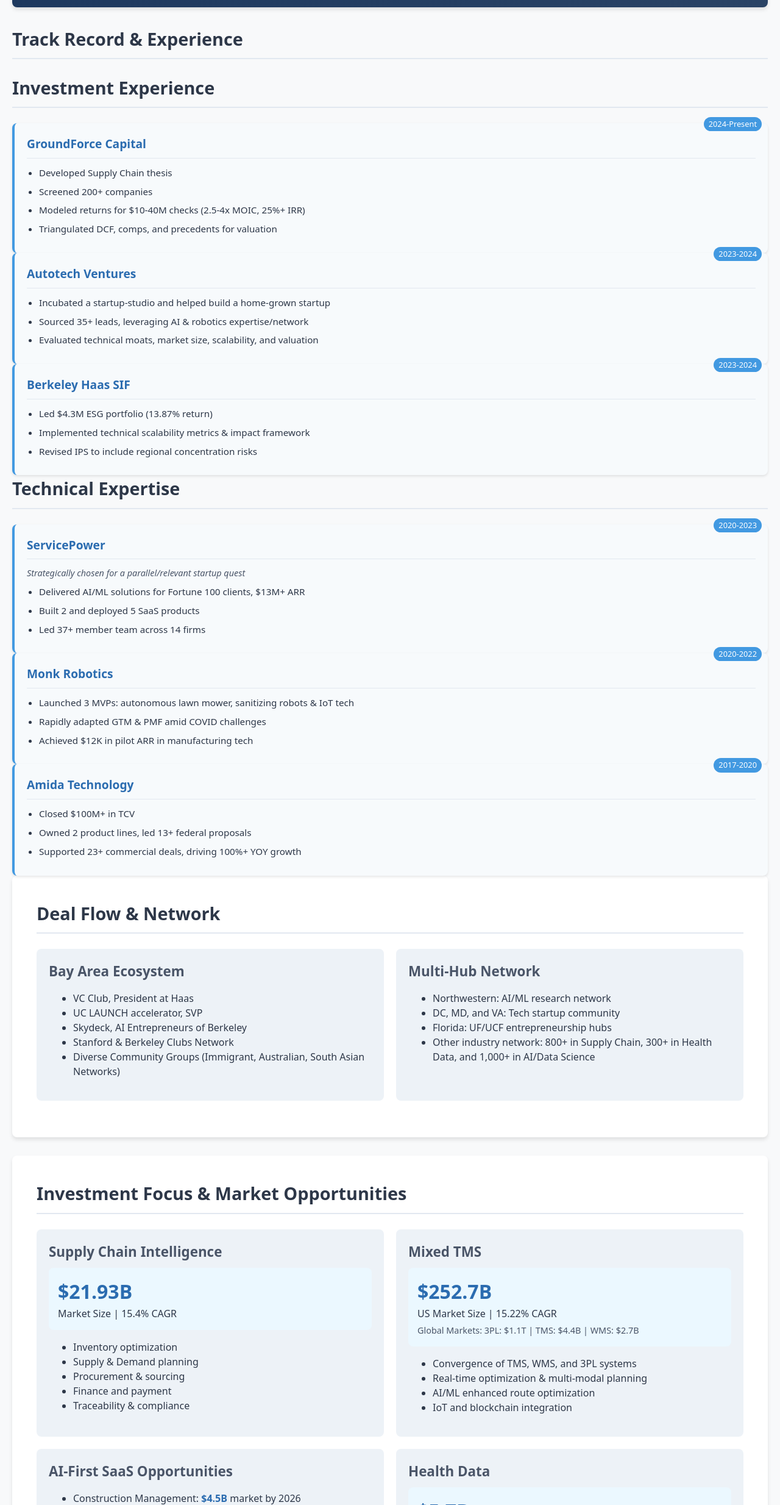
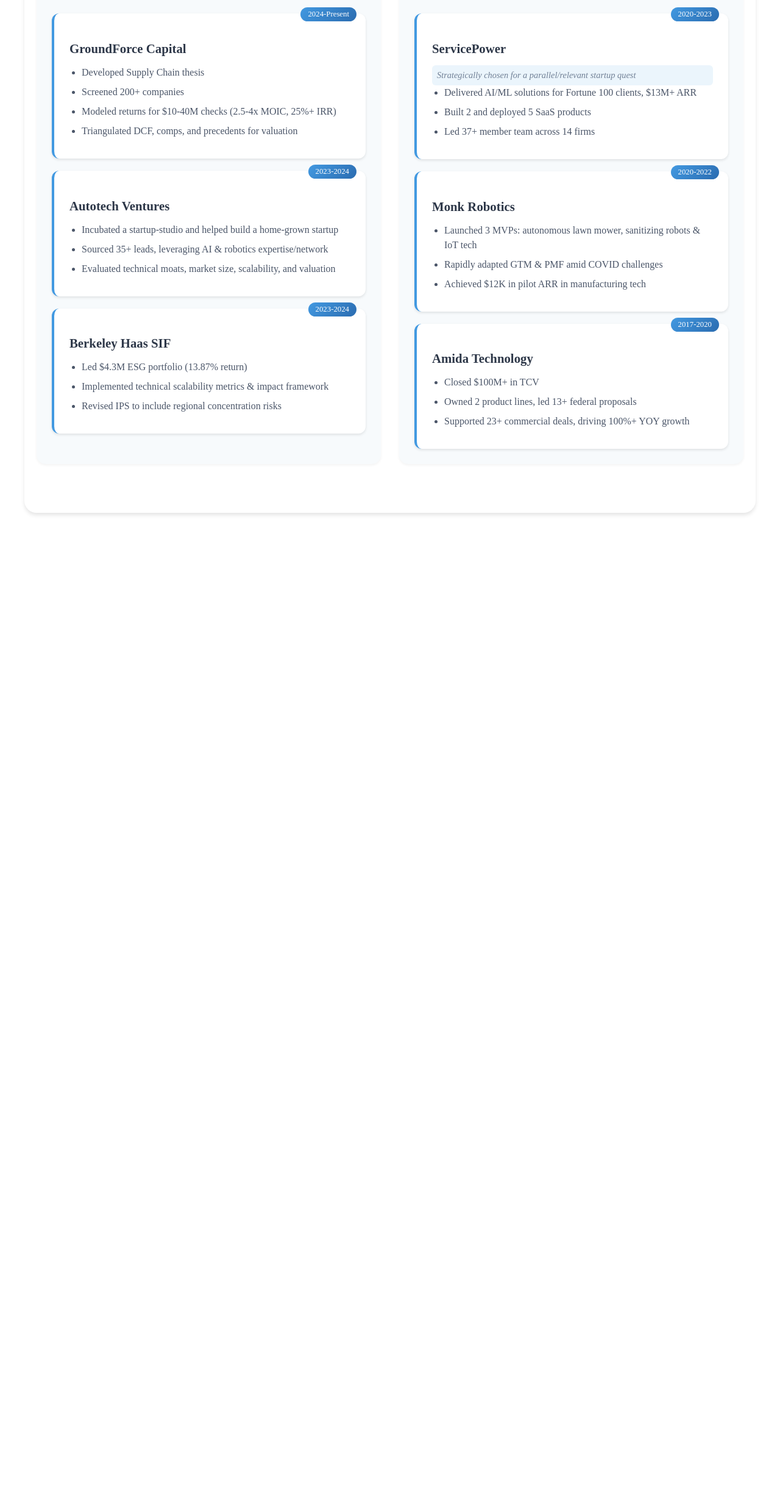
Before and after one commit to NUbivek/NUbivek.github.io, a plain HTML site: page index.html in a window 1280 px wide. Shown: the part 332-2800 px from the top of the page at 61% size. After the commit the page ends 1193 px from the top, so only its background shows below. Drawn offline with Linux system fonts and the light colour scheme.

Commit message:
Update index.html
Edited to reflect side by side

```diff
--- a/index.html
+++ b/index.html
@@ -2,167 +2,143 @@
 <html>
 <head>
     <style>
-        /* Base styles remain the same */
-        body {
-            font-family: system-ui, -apple-system, sans-serif;
-            line-height: 1.5;
-            margin: 0;
+        /* Previous styles remain the same until experience container */
+
+        /* Updated Experience Section Styles */
+        .experience-container {
+            display: grid;
+            grid-template-columns: 1fr 1fr;  /* Creates two equal columns */
+            gap: 30px;
             padding: 20px;
-            background: #f8f9fa;
-            color: #2d3748;
-        }
-        .slide {
-            background: white;
-            border-radius: 8px;
-            padding: 40px;
-            margin-bottom: 30px;
-            box-shadow: 0 4px 6px rgba(0,0,0,0.1);
-        }
-        .title-slide {
-            background: linear-gradient(135deg, #1a365d, #2a4365);
-            color: white;
-            text-align: center;
-            padding: 60px 40px;
-        }
-        h1, h2, h3, .subtitle {
-            margin: 0;
-        }
-        .title-slide h1 {
-            color: white;
-            font-size: 3em;
-            margin-bottom: 10px;
-        }
-        h2 {
-            font-size: 1.8em;
-            color: #2d3748;
-            margin-bottom: 25px;
-            border-bottom: 2px solid #e2e8f0;
-            padding-bottom: 10px;
-        }
-        h3 {
-            font-size: 1.4em;
-            color: #4a5568;
-            margin: 0 0 10px;
-        }
-        .subtitle {
-            font-size: 1.2em;
-            color: #718096;
-            margin-bottom: 30px;
         }
 
-        /* New experience timeline styles */
-        .experience-grid {
-            display: grid;
-            grid-template-columns: repeat(3, 1fr);
-            gap: 20px;
-            position: relative;
-            padding-top: 30px;
+        .experience-category {
+            background: #f7fafc;
+            padding: 25px;
+            border-radius: 15px;
+            box-shadow: 0 2px 4px rgba(0,0,0,0.05);
         }
-        .experience-column {
-            display: flex;
-            flex-direction: column;
-            gap: 20px;
+
+        .experience-category h2 {
+            color: #2b6cb0;
+            font-size: 1.8em;
+            margin-bottom: 25px;
+            padding-bottom: 10px;
+            border-bottom: 2px solid #e2e8f0;
         }
+
         .experience-box {
-            background: #f7fafc;
-            border-radius: 8px;
-            padding: 20px;
+            background: white;
+            padding: 25px;
+            border-radius: 12px;
+            margin-bottom: 20px;
             position: relative;
             border-left: 4px solid #4299e1;
             box-shadow: 0 2px 4px rgba(0,0,0,0.1);
             transition: transform 0.2s ease;
         }
+
         .experience-box:hover {
-            transform: translateY(-2px);
-            box-shadow: 0 4px 6px rgba(0,0,0,0.1);
+            transform: translateY(-3px);
+            box-shadow: 0 4px 12px rgba(0,0,0,0.1);
         }
+
+        .experience-box:last-child {
+            margin-bottom: 0;
+        }
+
+        .experience-date {
+            position: absolute;
+            top: -10px;
+            right: 15px;
+            background: linear-gradient(135deg, #4299e1, #2b6cb0);
+            color: white;
+            padding: 4px 12px;
+            border-radius: 20px;
+            font-size: 0.8em;
+            font-weight: 500;
+        }
+
         .experience-box h3 {
-            color: #2b6cb0;
-            font-size: 1.2em;
-            border-bottom: 1px solid #e2e8f0;
-            padding-bottom: 8px;
-            margin-bottom: 12px;
+            color: #2d3748;
+            font-size: 1.3em;
+            margin-bottom: 15px;
         }
+
         .experience-box ul {
             margin: 0;
             padding-left: 20px;
+            list-style-type: disc;
         }
+
         .experience-box li {
             margin-bottom: 8px;
-            font-size: 0.95em;
+            color: #4a5568;
+            line-height: 1.5;
         }
-        .experience-date {
-            position: absolute;
-            top: -10px;
-            right: 10px;
-            background: #4299e1;
-            color: white;
-            padding: 2px 8px;
-            border-radius: 12px;
-            font-size: 0.8em;
-        }
+
         .strategic-note {
             font-style: italic;
-            color: #4a5568;
+            color: #718096;
             font-size: 0.9em;
-            margin-bottom: 8px;
+            margin-top: 10px;
+            padding: 8px;
+            background: rgba(66, 153, 225, 0.1);
+            border-radius: 6px;
         }
 
-        /* Rest of the styles remain the same */
-        .grid-2 {
-            display: grid;
-            grid-template-columns: repeat(2, 1fr);
-            gap: 20px;
+        /* Ensuring container has proper width */
+        .container {
+            max-width: 1200px;
+            margin: 0 auto;
+            padding: 0 20px;
+        }
+
+        /* Section styling */
+        .section {
+            padding: 60px 0;
+            background: white;
             margin: 20px 0;
+            border-radius: 20px;
+            box-shadow: 0 4px 6px rgba(0,0,0,0.1);
         }
-        .card {
-            background: #edf2f7;
-            padding: 20px;
-            border-radius: 8px;
+
+        .section-title {
+            font-size: 2.5em;
+            margin-bottom: 40px;
+            padding: 0 20px;
+            position: relative;
+            padding-bottom: 15px;
         }
-        .market-stat {
-            background: #ebf8ff;
-            padding: 15px;
-            border-radius: 8px;
-            margin: 10px 0;
+
+        .section-title::after {
+            content: '';
+            position: absolute;
+            bottom: 0;
+            left: 20px;
+            width: 100px;
+            height: 4px;
+            background: linear-gradient(to right, #1a365d, #4299e1);
+            border-radius: 2px;
         }
-        .stat-number {
-            font-size: 2em;
-            font-weight: bold;
-            color: #2b6cb0;
-        }
-        .sub-stat {
-            font-size: 0.9em;
-            color: #4a5568;
-            margin-top: 5px;
-        }
-        .quote {
-            font-style: italic;
-            text-align: center;
-            font-size: 1.2em;
-            margin: 20px 0;
-            color: #4a5568;
-            padding: 20px;
-            background: #f7fafc;
-            border-radius: 8px;
-        }
-        .blue-bold {
-            color: #2b6cb0;
-            font-weight: bold;
+
+        /* Responsive adjustments */
+        @media (max-width: 768px) {
+            .experience-container {
+                grid-template-columns: 1fr;
+            }
+
+            .experience-category {
+                margin-bottom: 30px;
+            }
+
+            .experience-category:last-child {
+                margin-bottom: 0;
+            }
         }
     </style>
 </head>
 <body>
-
-<div class="slide title-slide">
-    <h1>Bivek Adhikari</h1>
-    <div class="subtitle">Investment Professional</div>
-    <div style="font-size: 1.1em; margin-top: 40px;">
-        Technical Founder • AI/ML Expert • Tech Investor<br>
-        Berkeley Haas MBA • MS in Machine Learning, Northwestern University • BS Finance & CS
-    </div>
-</div>
-
     <div class="container">
         <section class="section">
             <h2 class="section-title">Track Record & Experience</h2>
@@ -231,117 +207,7 @@
                     </div>
                 </div>
             </div>
-
-<!-- Rest of the slides remain exactly the same -->
-<div class="slide">
-    <h2>Deal Flow & Network</h2>
-    <div class="grid-2">
-        <div class="card">
-            <h3>Bay Area Ecosystem</h3>
-            <ul>
-                <li>VC Club, President at Haas</li>
-                <li>UC LAUNCH accelerator, SVP</li>
-                <li>Skydeck, AI Entrepreneurs of Berkeley</li>
-                <li>Stanford & Berkeley Clubs Network</li>
-                <li>Diverse Community Groups (Immigrant, Australian, South Asian Networks)</li>
-            </ul>
-        </div>
-        <div class="card">
-            <h3>Multi-Hub Network</h3>
-            <ul>
-                <li>Northwestern: AI/ML research network</li>
-                <li>DC, MD, and VA: Tech startup community</li>
-                <li>Florida: UF/UCF entrepreneurship hubs</li>
-                <li>Other industry network: 800+ in Supply Chain, 300+ in Health Data, and 1,000+ in AI/Data Science</li>
-            </ul>
-        </div>
+        </section>
     </div>
-</div>
-
-<div class="slide">
-    <h2>Investment Focus & Market Opportunities</h2>
-    <div class="grid-2">
-        <div class="card">
-            <h3>Supply Chain Intelligence</h3>
-            <div class="market-stat">
-                <div class="stat-number">$21.93B</div>
-                <div>Market Size | 15.4% CAGR</div>
-            </div>
-            <ul>
-                <li>Inventory optimization</li>
-                <li>Supply & Demand planning</li>
-                <li>Procurement & sourcing</li>
-                <li>Finance and payment</li>
-                <li>Traceability & compliance</li>
-            </ul>
-        </div>
-        <div class="card">
-            <h3>Mixed TMS</h3>
-            <div class="market-stat">
-                <div class="stat-number">$252.7B</div>
-                <div>US Market Size | 15.22% CAGR</div>
-                <div class="sub-stat">
-                    Global Markets: 3PL: $1.1T | TMS: $4.4B | WMS: $2.7B
-                </div>
-            </div>
-            <ul>
-                <li>Convergence of TMS, WMS, and 3PL systems</li>
-                <li>Real-time optimization & multi-modal planning</li>
-                <li>AI/ML enhanced route optimization</li>
-                <li>IoT and blockchain integration</li>
-            </ul>
-        </div>
-    </div>
-
-    <div class="grid-2" style="margin-top: 20px;">
-        <div class="card">
-            <h3>AI-First SaaS Opportunities</h3>
-            <ul>
-                <li>Construction Management: <span class="blue-bold">$4.5B</span> market by 2026</li>
-                <li>Auditing & Accounting: <span class="blue-bold">$4.8B</span> market by 2024</li>
-                <li>Key attributes: poor interoperability, integration nightmare, disparate data sources, unstructured datasets, diverse data types, excessive collection of paper based, on-premises, and underutilized database, multiple clicks and finagling, etc.</li>
-            </ul>
-        </div>
-        <div class="card">
-            <h3>Health Data</h3>
-            <div class="market-stat">
-                <div class="stat-number">$5.7B</div>
-                <div>2025 Market Size</div>
-            </div>
-            <ul>
-                <li>FHIR-based solutions</li>
-                <li>Clinical decision support</li>
-                <li>Data integration platforms</li>
-            </ul>
-        </div>
-    </div>
-</div>
-
-<div class="slide">
-    <h2>Personal Mission & Vision</h2>
-    <div class="quote">
-        "Going where others won't and doing what others don't,<br>
-        Not because others aren't, but because others should and yet won't."
-    </div>
-    <div class="grid-2">
-        <div class="card">
-            <h3>Journey & Evolution</h3>
-            <ul>
-                <li>Nepal to US journey: Overcoming challenges & embracing opportunities</li>
-                <li>Technical expert to investor transition</li>
-                <li>Founder & operator experience</li>
-            </ul>
-        </div>
-        <div class="card">
-            <h3>Commitment to Excellence</h3>
-            <ul>
-                <li>Promoting underrepresented founders</li>
-                <li>Driving efficient and resilient global systems</li>
-                <li>Working with best-in-class talents</li>
-            </ul>
-        </div>
-    </div>
-</div>
-
 </body>
 </html>
```
